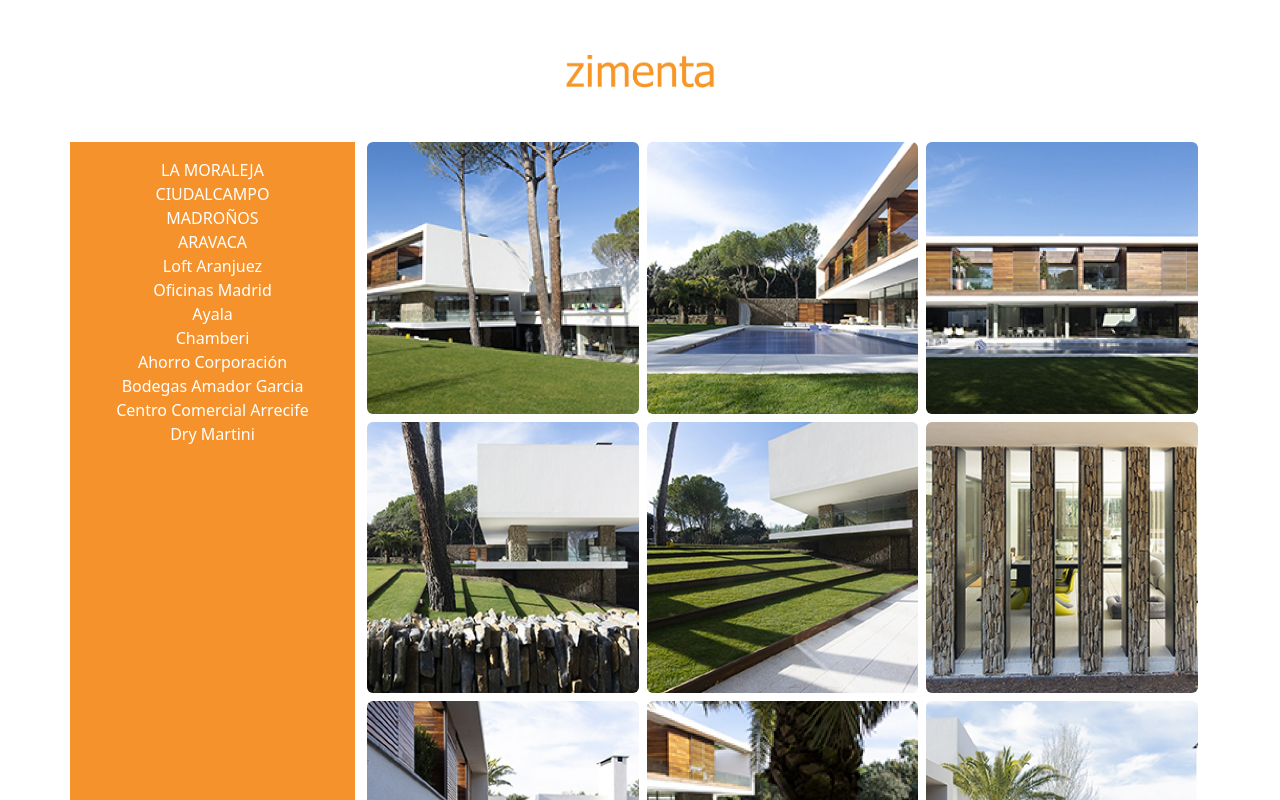
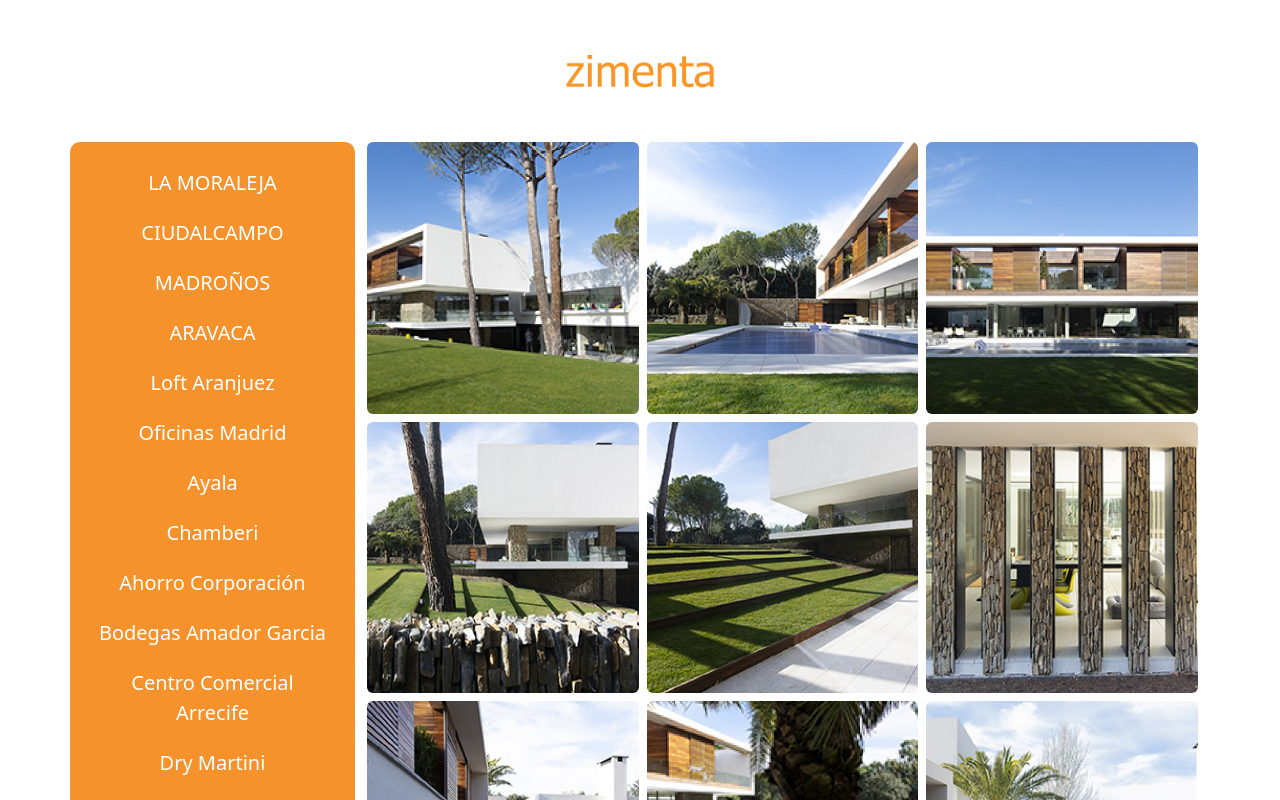
Before and after one commit to adriaanbrl/proyectofrontzimenta, a React (Create React App) app: page /gallery in a window 1280 px wide. Shown: the top 800 px of the page. Built offline with nearby package versions, Linux system fonts and the light colour scheme.

Commit message:
detalles

```diff
--- a/src/Gallery.js
+++ b/src/Gallery.js
@@ -208,14 +208,20 @@ function Gallery() {
         {/* Sidebar */}
         <div
           className="col-md-3 p-3 position-sticky"
-          style={{ backgroundColor: "#f5922c" }}
+          style={{ backgroundColor: "#f5922c", borderRadius: "10px", padding: "20px" }}
         >
-          <ul className="list-unstyled text-white">
+          <ul className="list-unstyled text-white fs-5">
             {Object.keys(filteredGalleries).map((name) => (
               <li
                 key={name}
                 onClick={() => handleClick(name)}
-                style={{ cursor: "pointer" }}
+                style={{
+                  cursor: "pointer",
+                  padding: "10px",
+                  borderRadius: "8px",
+                  transition: "background-color 0.3s",
+                }}
+                className="hover-effect"
               >
                 {name}
               </li>
--- a/src/globalView.js
+++ b/src/globalView.js
@@ -196,7 +196,7 @@ function GlobalView() {
       </div>
 
       {/* ImagenSeparadora */}
-      <div className="w-100 mt-5">
+      <div className="w-100 mt-5 pt-5">
         <img
           src="/img/separador.jpg"
           className="img-fluid w-100"
@@ -235,7 +235,7 @@ function GlobalView() {
               }}
             />
           </Link>
-          <p className="text-white">OBRA NUEVA</p>
+          <p className="text-white p-5 fs-5">OBRA NUEVA</p>
         </div>
 
         {/* Imagen 2 */}
@@ -251,7 +251,7 @@ function GlobalView() {
               }}
             />
           </Link>
-          <p className="text-white">REFORMA Y REHABILITACIÓN</p>
+          <p className="text-white p-5 fs-5">REFORMA Y REHABILITACIÓN</p>
         </div>
 
         {/* Imagen 3 */}
@@ -267,7 +267,7 @@ function GlobalView() {
               }}
             />
           </Link>
-          <p className="text-white">COMERCIAL-RETAIL</p>
+          <p className="text-white p-5 fs-5">COMERCIAL-RETAIL</p>
         </div>
       </div>
 
```
